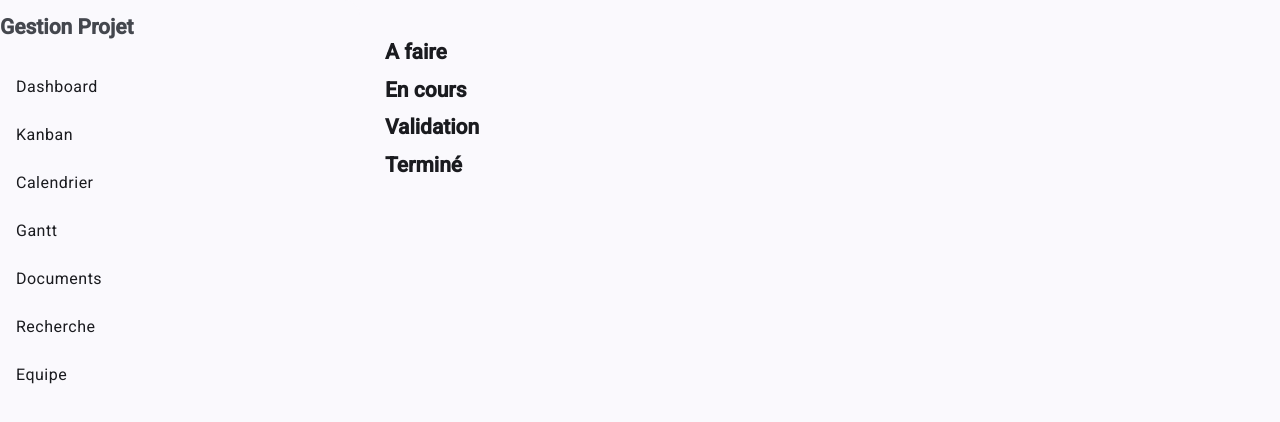
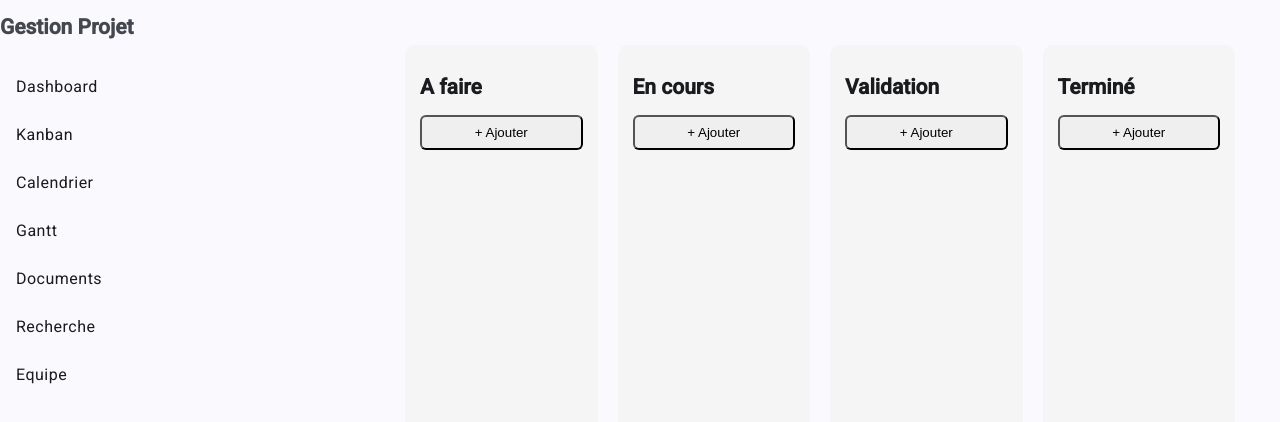
Before and after one commit to gregory62120/organisateur, an Angular app: page /kanban in a window 1280 px wide. Shown: the top 422 px of the page. Built offline with nearby package versions, Linux system fonts and the light colour scheme.

Commit message:
feat: add kanban functionnality

```diff
--- a/src/app/core/services/task.service.ts
+++ b/src/app/core/services/task.service.ts
@@ -35,7 +35,7 @@ export class TaskService {
     );
   }
 
-  createEmpty() {
+  createEmpty(): Task {
     return {
       id: crypto.randomUUID(),
 
--- a/src/app/features/kanban/components/task-card/task-card.html
+++ b/src/app/features/kanban/components/task-card/task-card.html
@@ -1,13 +1,28 @@
-<div class="card">
-  <h3>
-    {{ task.title }}
-  </h3>
+@if (!editing) {
+  <div class="task">
+    <h3>
+      {{ task.title }}
+    </h3>
 
-  <span>
-    {{ task.priority }}
-  </span>
+    <p>
+      {{ task.description }}
+    </p>
 
-  @if (task.attachments.length) {
-    <p>📎 {{ task.attachments.length }}</p>
-  }
-</div>
+    <div class="actions">
+      <button class="btn-edit" (click)="edit()">✏️</button>
+      <button class="btn-delete" title="Supprimer" (click)="delete()">🗑️</button>
+    </div>
+  </div>
+} @else {
+  <div class="task edit">
+    <input [(ngModel)]="editedTask.title" />
+
+    <textarea [(ngModel)]="editedTask.description"> </textarea>
+
+    <div class="actions">
+      <button class="btn-save" title="Sauvegarder" (click)="save()">💾</button>
+
+      <button class="btn-cancel" title="Annuler" (click)="cancel()">❌</button>
+    </div>
+  </div>
+}
--- a/src/app/features/kanban/components/task-card/task-card.scss
+++ b/src/app/features/kanban/components/task-card/task-card.scss
@@ -1,16 +1,119 @@
 .task {
+  background: white;
 
-    background: white;
+  padding: 15px;
 
-    padding: 15px;
+  border-radius: 10px;
 
-    border-radius: 10px;
+  border: 1px solid #e5e7eb;
 
+  box-shadow: 0 1px 3px rgba(0, 0, 0, 0.08);
+
+  margin-bottom: 10px;
+
+  transition:
+    box-shadow 0.2s ease,
+    transform 0.2s ease;
 }
 
+.task:hover {
+  box-shadow: 0 4px 10px rgba(0, 0, 0, 0.12);
+
+  transform: translateY(-1px);
+}
 
 input {
+  margin-top: 10px;
+}
 
-    margin-top: 10px;
+button {
+  border: none;
+  border-radius: 8px;
 
+  padding: 8px 14px;
+
+  font-size: 14px;
+  font-weight: 500;
+
+  cursor: pointer;
+
+  transition:
+    background-color 0.2s ease,
+    transform 0.1s ease;
 }
+
+button:hover {
+  transform: translateY(-1px);
+}
+
+button:active {
+  transform: translateY(0);
+}
+
+/* Bouton modifier */
+
+.btn-edit {
+  background: #3b82f6;
+  color: white;
+}
+
+.btn-edit:hover {
+  background: #2563eb;
+}
+
+/* Bouton supression */
+
+.btn-delete {
+  background: #f97316;
+
+  color: white;
+}
+
+.btn-delete:hover {
+  background: #ea580c;
+}
+
+/* Bouton sauvegarder */
+
+.btn-save {
+  background: #22c55e;
+  color: white;
+}
+
+.btn-save:hover {
+  background: #16a34a;
+}
+
+/* Bouton annuler */
+
+.btn-cancel {
+  background: #ef4444;
+  color: white;
+}
+
+.btn-cancel:hover {
+  background: #dc2626;
+}
+
+.actions {
+  display: flex;
+
+  gap: 10px;
+
+  margin-top: 10px;
+}
+
+.actions button {
+  width: 36px;
+  height: 36px;
+
+  display: flex;
+
+  align-items: center;
+
+  justify-content: center;
+
+  padding: 0;
+
+  border-radius: 8px;
+}
--- a/src/app/features/kanban/components/task-card/task-card.ts
+++ b/src/app/features/kanban/components/task-card/task-card.ts
@@ -1,14 +1,43 @@
-import { Component, Input } from '@angular/core';
+import { Component, Input, inject } from '@angular/core';
 import { Task } from '../../../../core/models/task.model';
+import { TaskService } from '../../../../core/services/task.service';
+import { FormsModule } from '@angular/forms';
 
 @Component({
   selector: 'app-task-card',
-
   standalone: true,
-
   templateUrl: './task-card.html',
+  styleUrl: './task-card.scss',
+  imports: [FormsModule],
 })
 export class TaskCardComponent {
-  @Input()
-  task!: Task;
+  @Input() task!: Task;
+
+  service = inject(TaskService);
+
+  editing = false;
+
+  editedTask!: Task;
+
+  edit() {
+    this.editedTask = {
+      ...this.task,
+    };
+
+    this.editing = true;
+  }
+
+  save() {
+    this.service.update(this.editedTask);
+
+    this.editing = false;
+  }
+
+  cancel() {
+    this.editing = false;
+  }
+
+  delete() {
+    this.service.delete(this.task.id);
+  }
 }
--- a/src/app/features/kanban/kanban.html
+++ b/src/app/features/kanban/kanban.html
@@ -5,7 +5,14 @@
         {{ column.name }}
       </h2>
 
-      <div cdkDropList (cdkDropListDropped)="drop($event, column.status)">
+      <button (click)="addTask(column.status)">+ Ajouter</button>
+
+      <div
+        class="tasks"
+        cdkDropList
+        [cdkDropListData]="tasks(column.status)"
+        (cdkDropListDropped)="drop($event, column.status)"
+      >
         @for (task of tasks(column.status); track task.id) {
           <div cdkDrag [cdkDragData]="task">
             <app-task-card [task]="task" />
--- a/src/app/features/kanban/kanban.scss
+++ b/src/app/features/kanban/kanban.scss
@@ -1,48 +1,57 @@
 .board {
-
   display: flex;
   gap: 20px;
   padding: 20px;
-
 }
 
-
-
 .column {
-
   width: 280px;
-
   background: #f5f5f5;
-
   padding: 15px;
-
   border-radius: 10px;
-
 }
 
-
-
 .tasks {
-
   min-height: 300px;
-
+  padding: 10px;
 }
 
+.task-wrapper {
+  margin-bottom: 10px;
+  cursor: grab;
+}
 
+.task-wrapper:active {
+  cursor: grabbing;
+}
 
-.task {
+/* Animation pendant le déplacement */
 
-    background: white;
+.cdk-drag-preview {
+  box-sizing: border-box;
+  border-radius: 8px;
+  box-shadow: 0 5px 15px #0004;
+}
 
-    padding: 15px;
+.cdk-drag-placeholder {
+  opacity: 0.3;
+}
 
+.cdk-drag-animating {
+  transition: transform 250ms cubic-bezier(0, 0, 0.2, 1);
+}
+
+.tasks.cdk-drop-list-dragging .task-wrapper:not(.cdk-drag-placeholder) {
+  transition: transform 250ms cubic-bezier(0, 0, 0.2, 1);
+}
+
+button {
+  width: 100%;
   margin-bottom: 10px;
 
-    border-radius: 8px;
+  padding: 8px;
 
-    cursor: grab;
+  border-radius: 6px;
 
-    box-shadow:
-        0 2px 5px #0002;
-
+  cursor: pointer;
 }
--- a/src/app/features/kanban/kanban.ts
+++ b/src/app/features/kanban/kanban.ts
@@ -1,9 +1,10 @@
 import { Component, inject } from '@angular/core';
 
-import { CdkDropList, CdkDrag, CdkDropListGroup } from '@angular/cdk/drag-drop';
+import { CdkDropList, CdkDrag, CdkDropListGroup, CdkDragDrop } from '@angular/cdk/drag-drop';
 
 import { TaskService } from '../../core/services/task.service';
-import { TaskCardComponent } from "./components/task-card/task-card";
+import { TaskCardComponent } from './components/task-card/task-card';
+import { Task, TaskStatus } from '../../core/models/task.model';
 
 @Component({
   selector: 'app-kanban',
@@ -13,11 +14,12 @@ import { TaskCardComponent } from "./components/task-card/task-card";
   imports: [CdkDropList, CdkDrag, CdkDropListGroup, TaskCardComponent],
 
   templateUrl: './kanban.html',
+  styleUrl: './kanban.scss',
 })
 export class KanbanComponent {
   service = inject(TaskService);
 
-  columns = [
+  columns: { name: string; status: TaskStatus }[] = [
     {
       name: 'A faire',
       status: 'TODO',
@@ -43,9 +45,17 @@ export class KanbanComponent {
     return this.service.tasksSignal().filter((t) => t.status === status);
   }
 
-  drop(event: any, status: any) {
+  drop(event: CdkDragDrop<any[]>, status: TaskStatus) {
     const task = event.item.data;
 
     this.service.move(task.id, status);
   }
+
+  addTask(status: TaskStatus) {
+    const task = this.service.createEmpty();
+
+    task.status = status;
+
+    this.service.add(task);
+  }
 }
```
Lines whose indentation alone changed are shown as unchanged.
